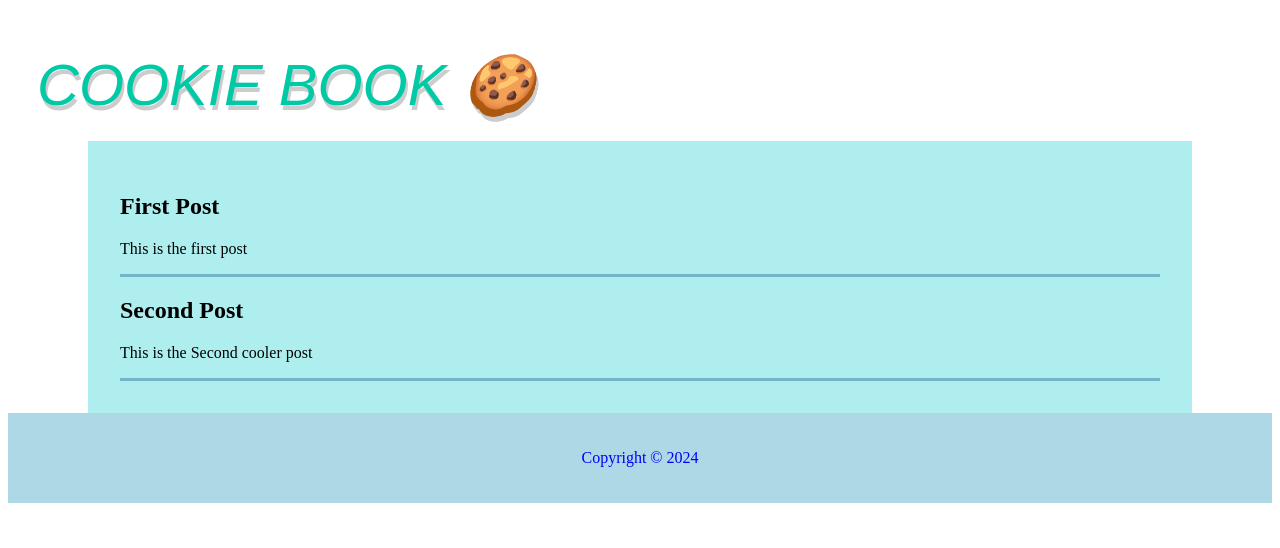
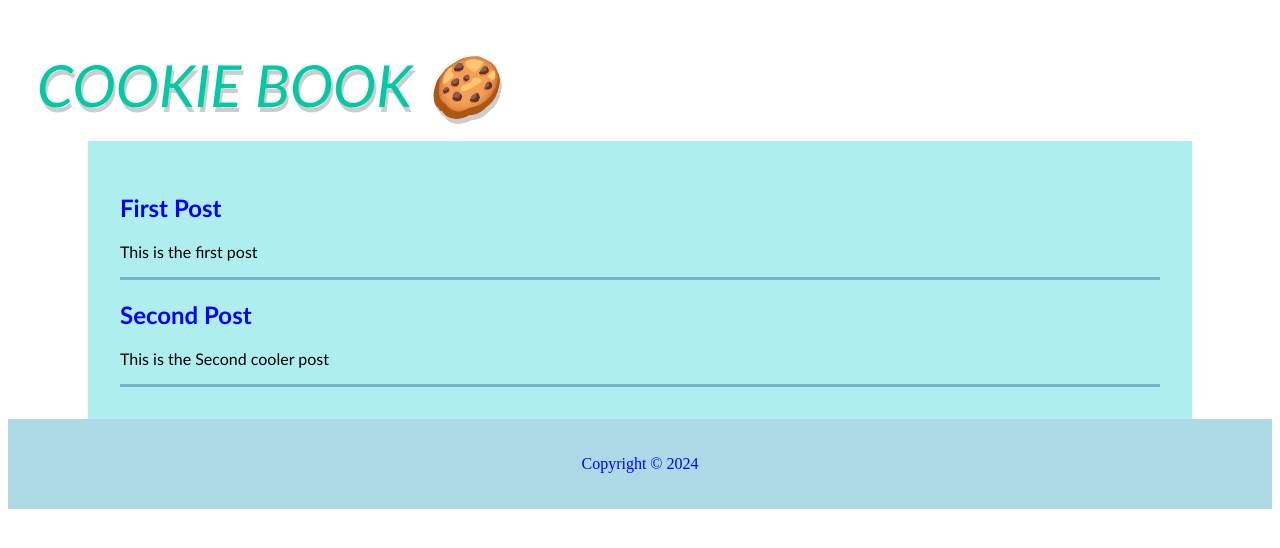
Before and after one commit to TacoWarrior24/Blog, a Node server app: page / in a window 1280 px wide. Shown: the part 62-610 px from the top of the page. Run offline with Node 20, Linux system fonts and the light colour scheme.

Commit message:
Post styling

```diff
--- a/public/styles/main.css
+++ b/public/styles/main.css
@@ -46,7 +46,7 @@ h1{
 	text-transform: uppercase;
 	color: #00caa6;
 	font-style: italic;
-	font-family: 'Josefin Sans', sans-serif;
+	font-family: 'calibri', sans-serif;
 	font-size: 58px;
 	line-height: 54px;
 	text-shadow: 2px 5px 0 rgba(0,0,0,0.2);
@@ -61,6 +61,14 @@ h1{
 .post{
     border-bottom: 3px solid rgb(118, 180, 201);
 }
+.post h2{
+    color: blue;
+    font-family: 'calibri';
+}
+
+.post p{
+    font-family: 'calibri';
+}
 
 footer {
     background-color: lightblue;
```
